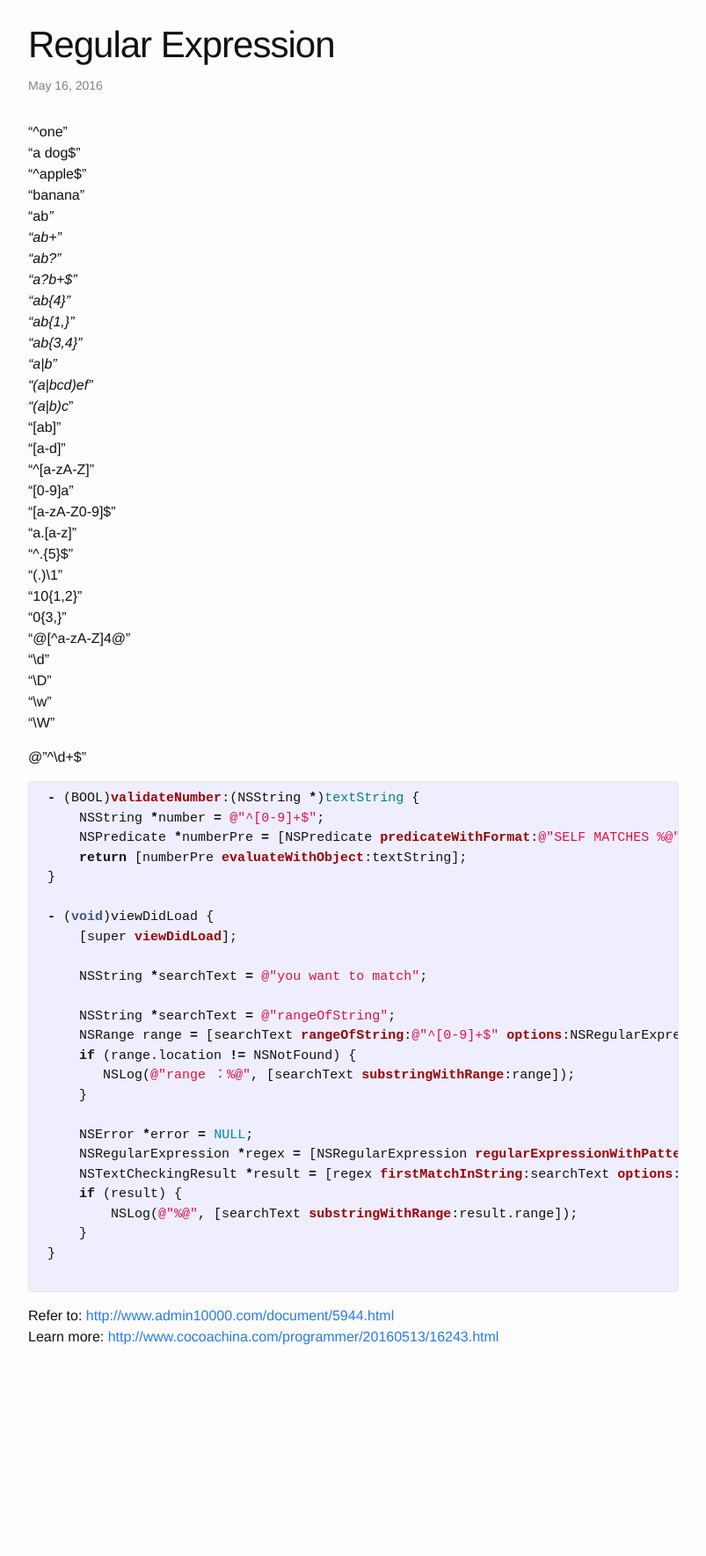
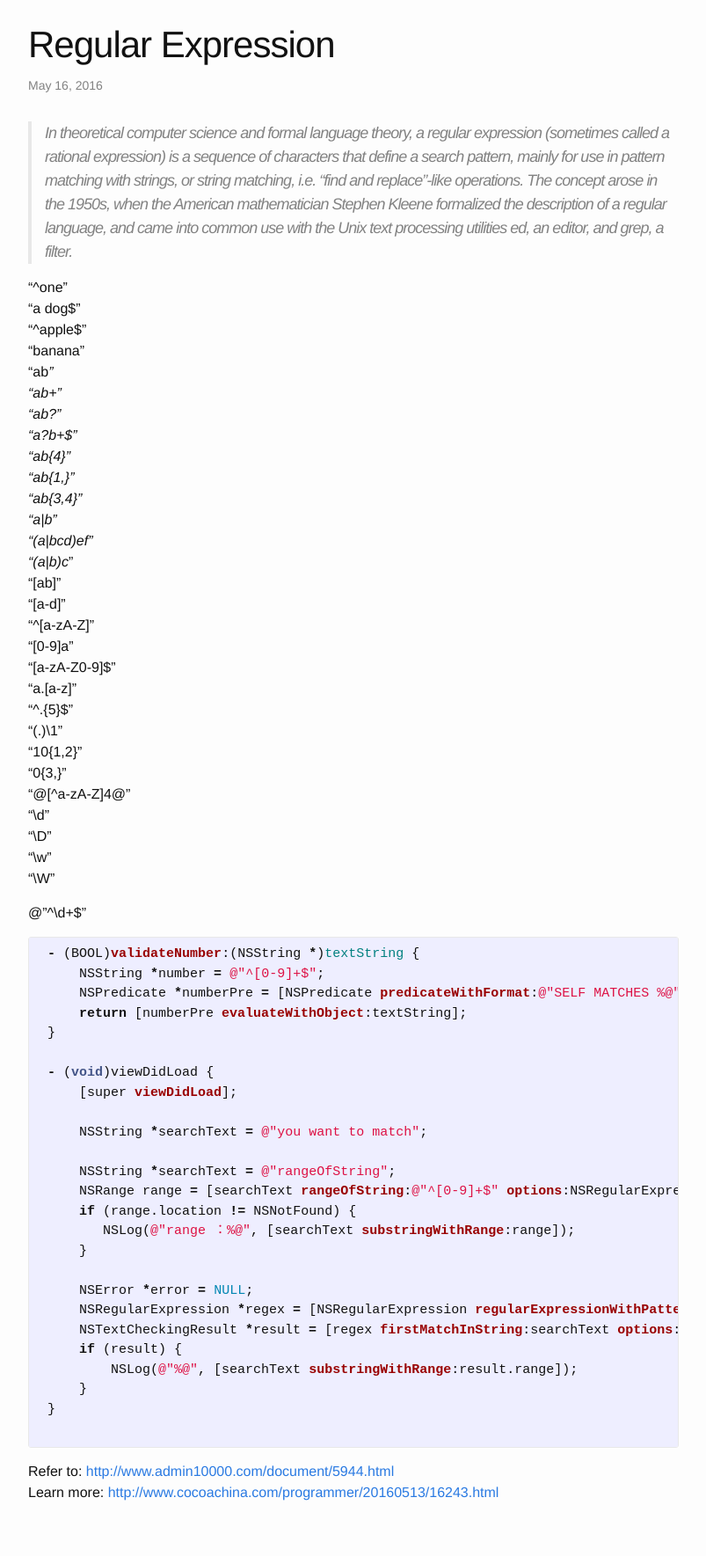
Before and after one commit to GeekRRK/GeekRRK.github.io, a Jekyll site: the page built from _posts/2016-05-16-Regular Expression.md, in a window 1280 px wide. Shown: the whole page at 88% size, without its empty margins (238-1041 px from the left). Built offline with Jekyll 4.4.1, drawn with Linux system fonts in a browser that asks for light colours; before the commit the page ends 1592 px from its top, so only the background shows below that.

Commit message:
Update Regular Expression

```diff
--- a/_posts/2016-05-16-Regular Expression.md
+++ b/_posts/2016-05-16-Regular Expression.md
@@ -2,6 +2,8 @@
 layout: post
 title: Regular Expression
 ---
+
+> In theoretical computer science and formal language theory, a regular expression (sometimes called a rational expression) is a sequence of characters that define a search pattern, mainly for use in pattern matching with strings, or string matching, i.e. "find and replace"-like operations. The concept arose in the 1950s, when the American mathematician Stephen Kleene formalized the description of a regular language, and came into common use with the Unix text processing utilities ed, an editor, and grep, a filter.
 
  "^one"
  "a dog$"
```
